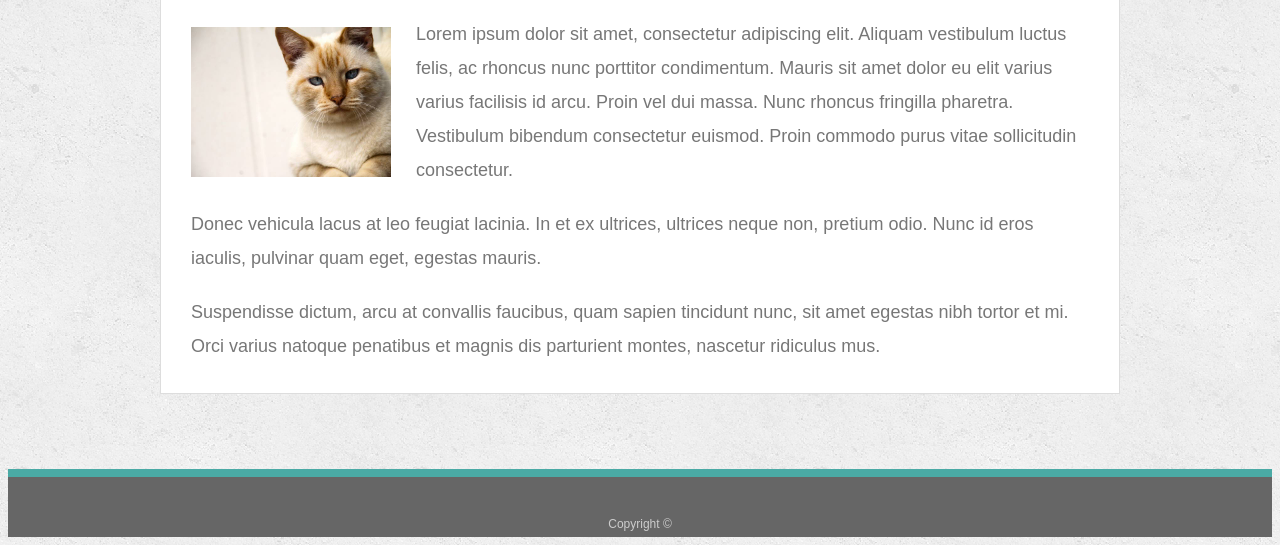
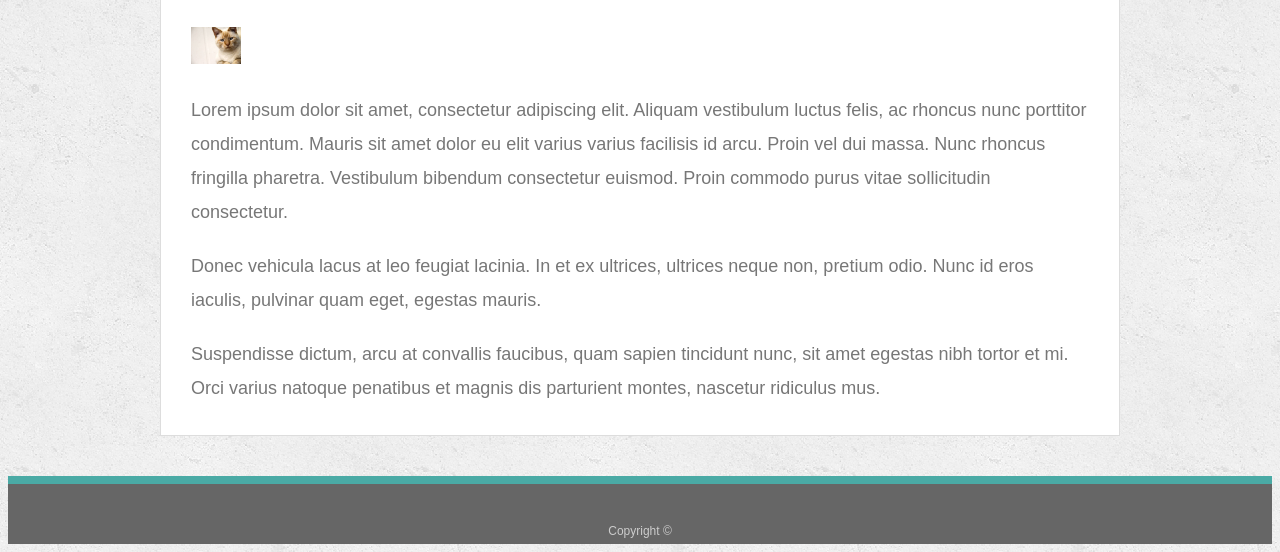
Before and after one commit to jamiekaren/Responsive-Portfolio, a plain HTML site: page index.html in a window 1280 px wide. Shown: the part 269-821 px from the top of the page. Drawn offline with Linux system fonts and the light colour scheme.

Commit message:
Added some media queries for images, got two screen sizes to work but need to edit more

```diff
--- a/assets/css/style.css
+++ b/assets/css/style.css
@@ -168,13 +168,7 @@ h3, h2 {
   border-bottom: 0;
 }
 
-.auth-image {
-  float: left;
-  width: 200px;
-  height: auto;
-  margin-top: 10px;
-  margin-right: 25px;
-}
+
 
 /* contact page */
 
@@ -215,3 +209,32 @@ input[type=submit] {
   background: #4aaaa5;
   border: 0 none;
 }
+
+and (max-width: 900px) and (min-width: 600px), (min-width: 1100px)
+
+
+@media (max-width: 980px){
+  .auth-image {
+  float: top;
+  width: 400px;
+  height: auto;
+  margin-top: 10px;
+  margin-right: 25px;
+  }
+
+}
+
+  @media (min-width: 768px){
+  .auth-image {
+  float: top;
+  width: 50px;
+  height: auto;
+  margin-top: 10px;
+  margin-right: 25px;
+  }
+
+  }
+
+
+
+}
```
